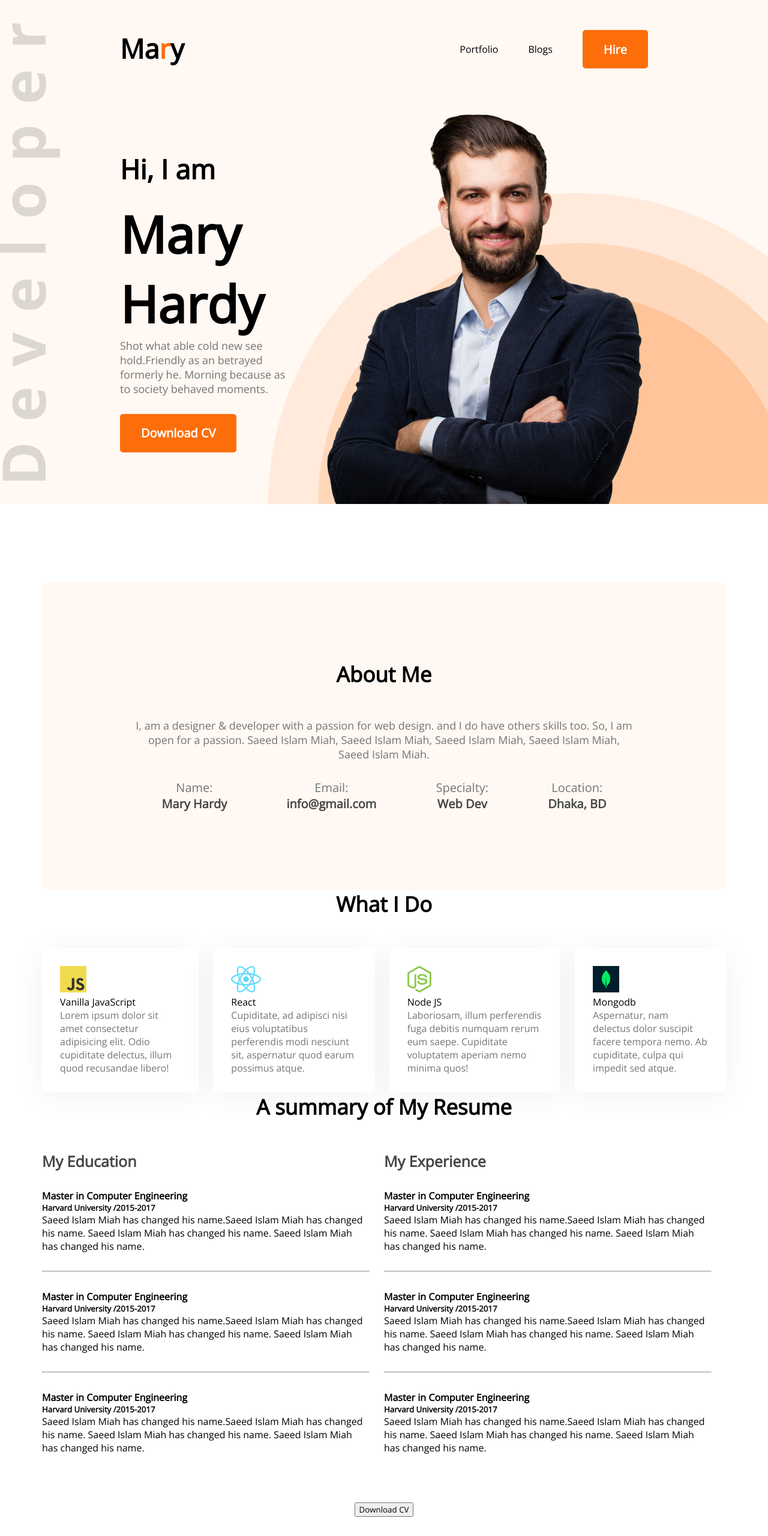
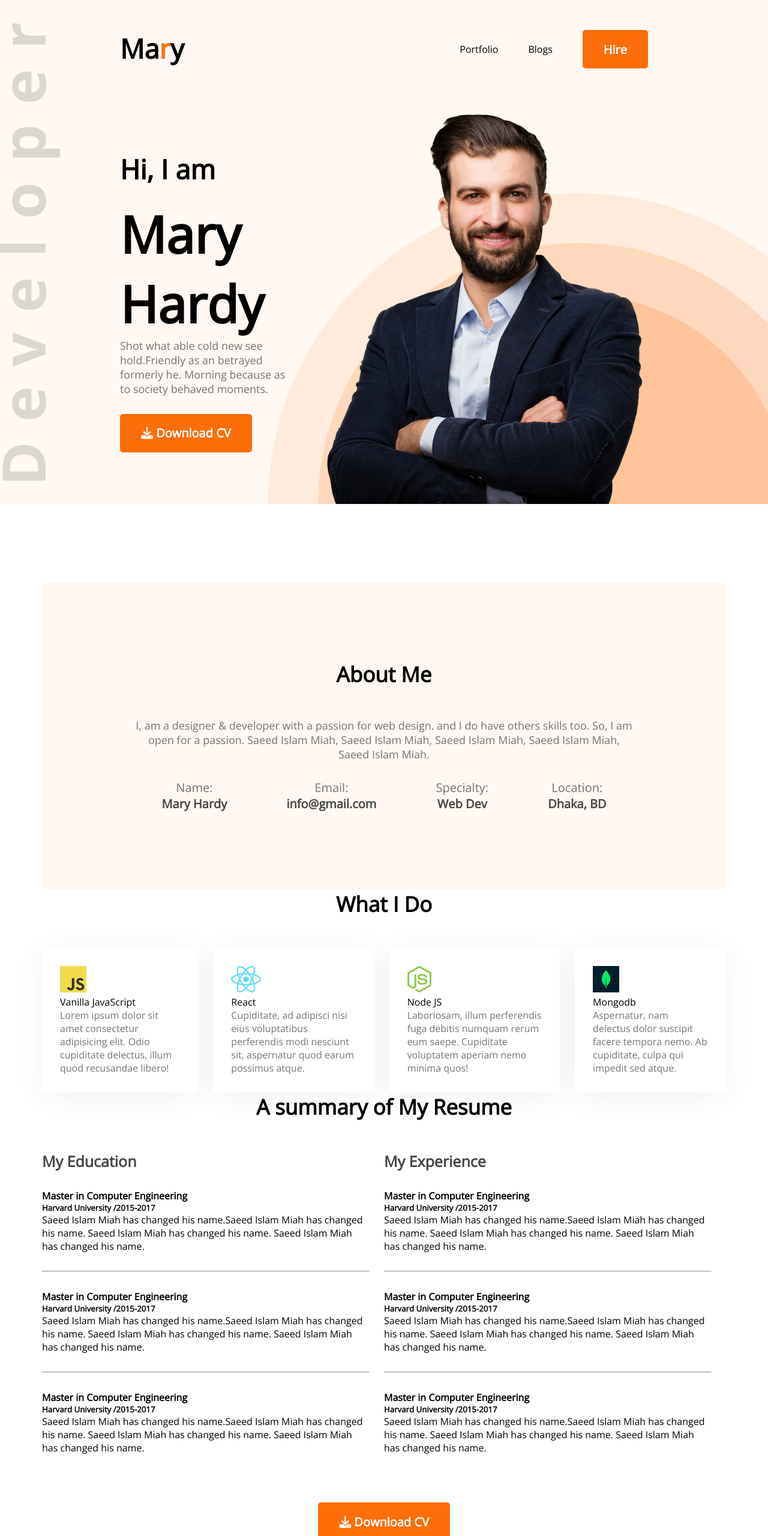
Before and after one commit to msaju7903/developer-portfolio, a plain HTML site: page index.html in a window 1280 px wide. Shown: the top 2560 px of the page at 60% size. Drawn offline with nearby package versions, Linux system fonts and the light colour scheme.

Commit message:
added font awesome icons

```diff
--- a/index.html
+++ b/index.html
@@ -7,7 +7,11 @@
     <link rel="preconnect" href="https://fonts.googleapis.com">
 <link rel="preconnect" href="https://fonts.gstatic.com" crossorigin>
 <link href="https://fonts.googleapis.com/css2?family=Open+Sans&display=swap" rel="stylesheet">
+
+<script src="https://kit.fontawesome.com/125456015c.js" crossorigin="anonymous"></script>
+
 <link rel="stylesheet" href="styles/portfolio.css">
+
 </head>
 <body>
     <header class="header">
@@ -25,7 +29,7 @@
             <h3 class="banner-sub-title">Hi, I am</h3>
             <h1 class="banner-title"> Mary Hardy</h1>
             <p class="banner-description">Shot what able cold new see hold.Friendly as an betrayed formerly he. Morning because as to society behaved moments.</p>
-            <button class="btn-primary">Download CV</button>
+            <button class="btn-primary"><i class="fa-solid fa-download"></i> Download CV</button>
         </div>
         <img src="images/hardy.png" alt="">
         </div>
@@ -149,7 +153,7 @@
         <div>
 
         <div class="resume-button">
-            <button class="button-primary">Download CV</button>
+            <button class="btn-primary"><i class="fa-solid fa-download"></i> Download CV</button>
         </div>
         <!-- contact section -->
         <section class="contact">
```
